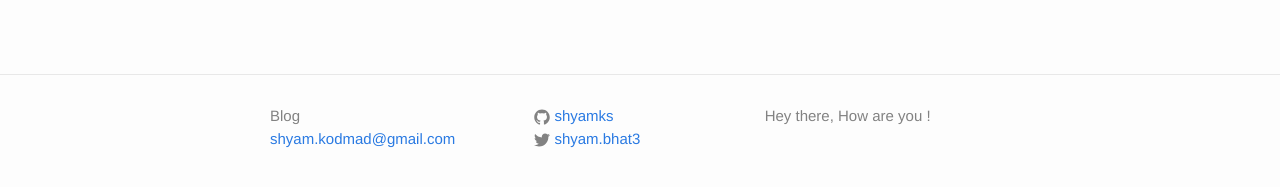
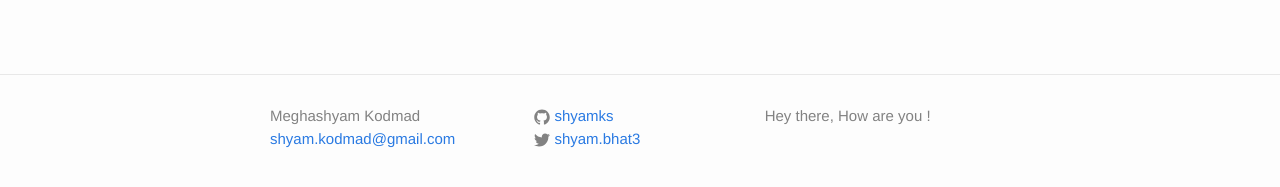
Before and after one commit to shyamks/shyamks.github.io, a Jekyll site: the page built from about.md, in a window 1280 px wide. Shown: the part 348-535 px from the top of the page. Built offline with Jekyll 4.4.1, drawn with Linux system fonts in a browser that asks for light colours.

Commit message:
name added _config

```diff
--- a/_config.yml
+++ b/_config.yml
@@ -6,6 +6,7 @@
 # 'jekyll serve'. If you change this file, please restart the server process.
 
 # Site settings
+name: Meghashyam Kodmad
 title: Blog
 email: shyam.kodmad@gmail.com
 description: > # this means to ignore newlines until "baseurl:"
--- a/_includes/footer.html
+++ b/_includes/footer.html
@@ -8,7 +8,7 @@
     <div class="footer-col-wrapper">
       <div class="footer-col footer-col-1">
         <ul class="contact-list">
-          <li>{{ site.title }}</li>
+          <li>{{ site.name }}</li>
           <li><a href="mailto:{{ site.email }}">{{ site.email }}</a></li>
         </ul>
       </div>
```
